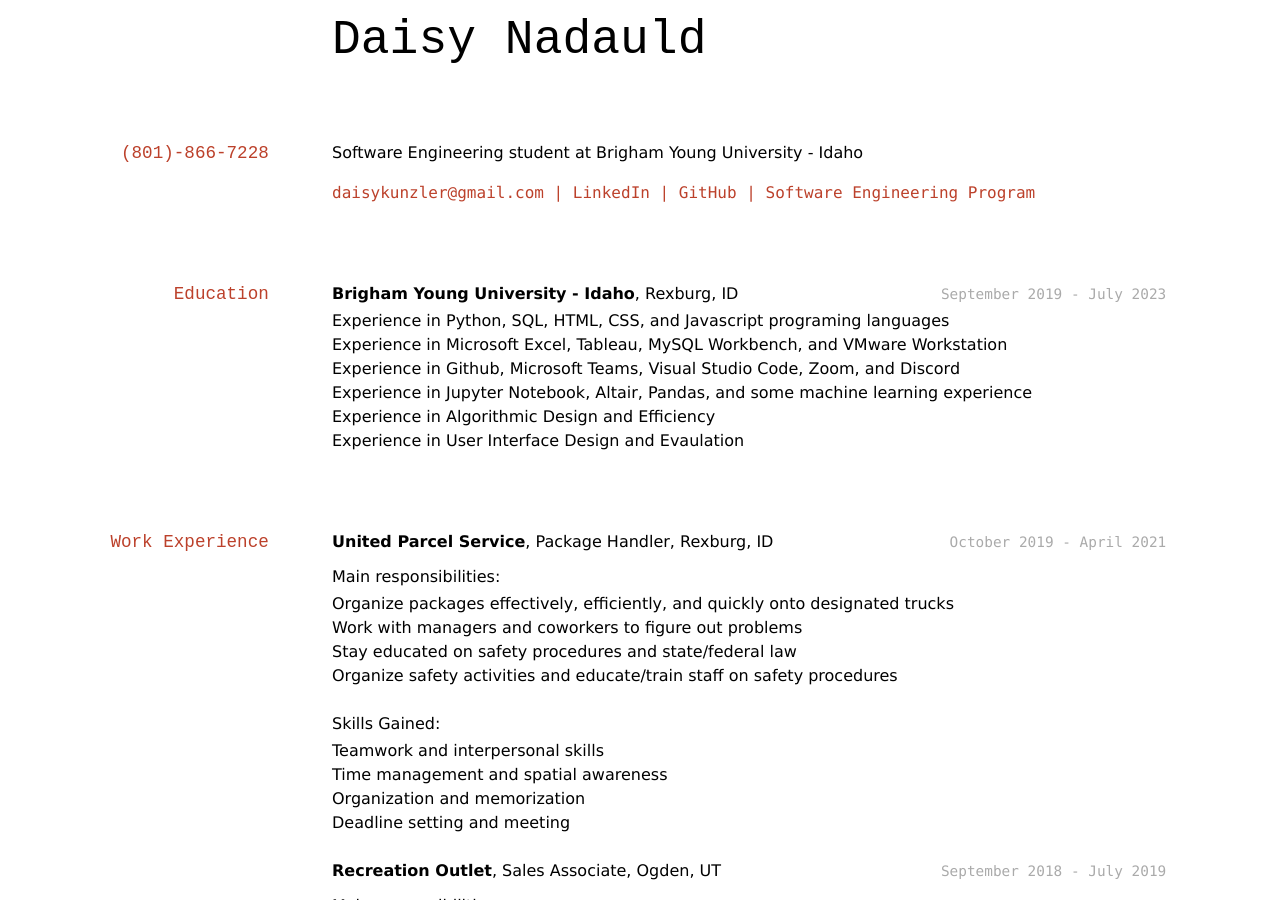
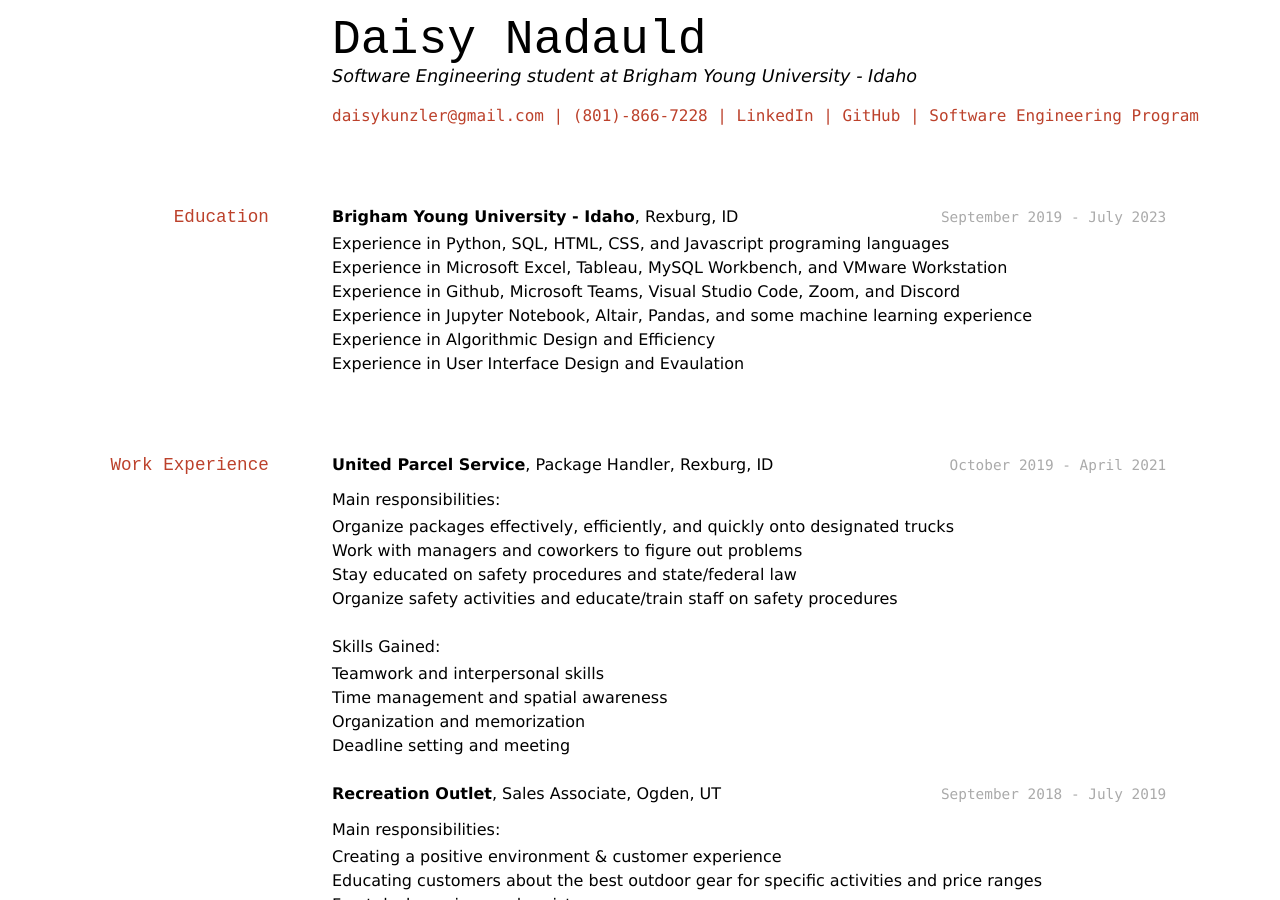
Before and after one commit to daisynadauld/nadauld_resume, a Jekyll site: the page built from docs/index.md, in a window 1280 px wide and 900 px high. Built offline with Jekyll 4.4.1, drawn with Linux system fonts in a browser that asks for light colours; part of the change alters nothing that is shown.

```diff
--- a/docs/index.md
+++ b/docs/index.md
@@ -3,11 +3,11 @@ layout: cv
 title: Daisy Nadauld's Resume
 ---
 # Daisy Nadauld
-## (801)-866-7228
 Software Engineering student at Brigham Young University - Idaho
 
 <div id="webaddress">
 <a href="daisykunzler@gmail.com">daisykunzler@gmail.com</a>
+| <a href="801-866-7228">(801)-866-7228</a>
 | <a href="https://www.linkedin.com/in/daisy-kunzler/">LinkedIn</a>
 | <a href="https://github.com/daisynadauld">GitHub</a>
 | <a href="https://www.byui.edu/catalog#/programs/4kNfm-2oZ?bc=true&bcCurrent=Software%20Engineering&bcGroup=Department%20of%20Computer%20Science%20and%20Electrical%20Engineering&bcItemType=programs">Software Engineering Program</a>
```
